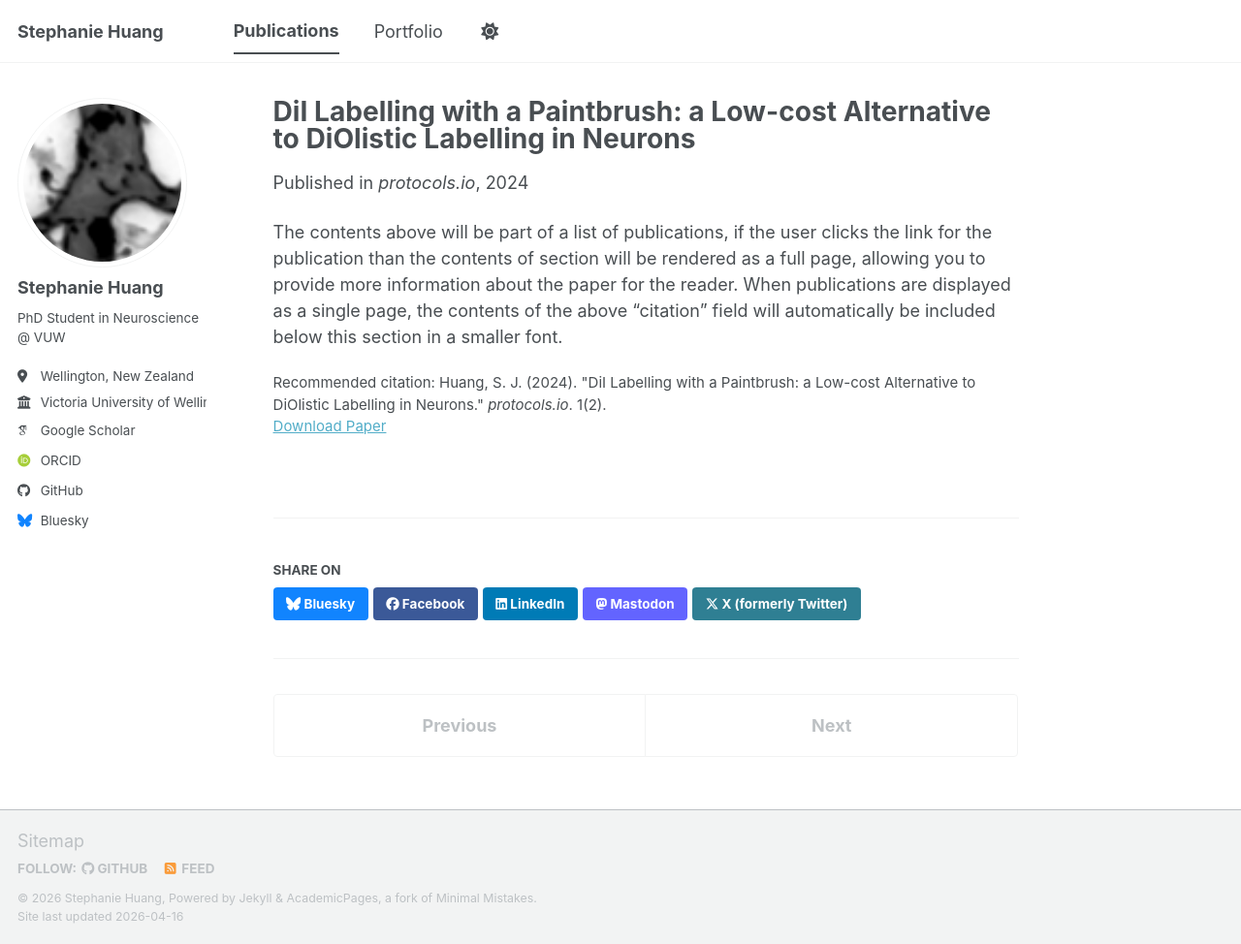
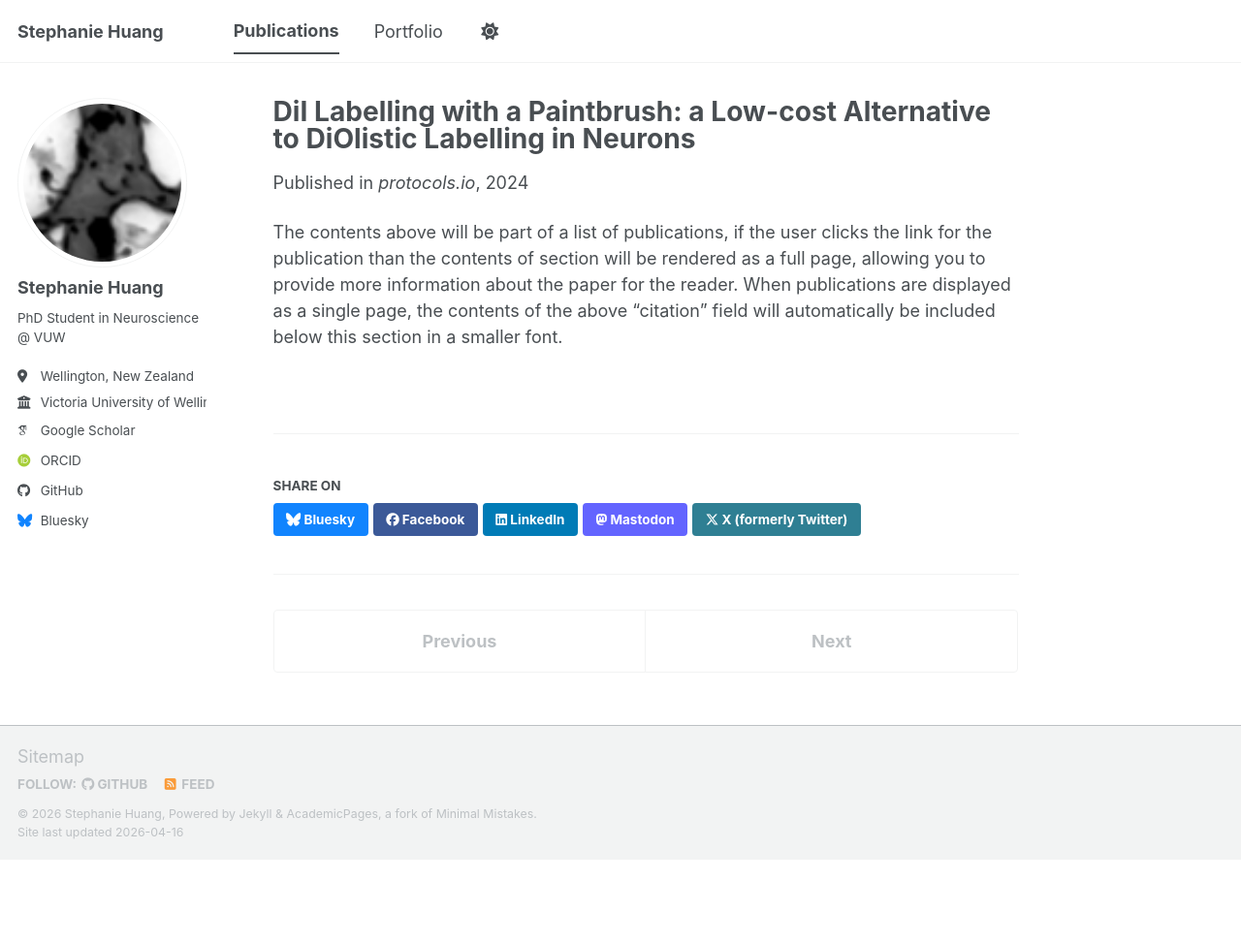
Before and after one commit to stephaniejh/stephaniejh.github.io, a Jekyll site: the page built from _publications/2010-10-01-paper-title-number-2.md, in a window 1280 px wide and 974 px high. Shown: the whole window at 97% size. Built offline with Jekyll 4.4.1, drawn with Linux system fonts in a browser that asks for light colours; some web fonts are replaced; a script bundle is joined from its source files by our own code; library files that are not in the unit come from our copies; some of the changed lines change nothing that is shown.

Commit message:
Update 2010-10-01-paper-title-number-2.md
rm citation

```diff
--- a/_publications/2010-10-01-paper-title-number-2.md
+++ b/_publications/2010-10-01-paper-title-number-2.md
@@ -8,7 +8,7 @@ date: 2024-08-14
 venue: 'protocols.io'
 #slidesurl: 'https://academicpages.github.io/files/slides2.pdf'
 paperurl: 'https://dx.doi.org/10.17504/protocols.io.dm6gpzjr1lzp/v1'
-citation: 'Huang, S. J. (2024). &quot;DiI Labelling with a Paintbrush: a Low-cost Alternative to DiOlistic Labelling in Neurons.&quot; <i>protocols.io</i>. 1(2).'
+#citation: 'Huang, S. J. (2024). &quot;DiI Labelling with a Paintbrush: a Low-cost Alternative to DiOlistic Labelling in Neurons.&quot; <i>protocols.io</i>. 1(2).'
 ---
 
 The contents above will be part of a list of publications, if the user clicks the link for the publication than the contents of section will be rendered as a full page, allowing you to provide more information about the paper for the reader. When publications are displayed as a single page, the contents of the above "citation" field will automatically be included below this section in a smaller font.
```
